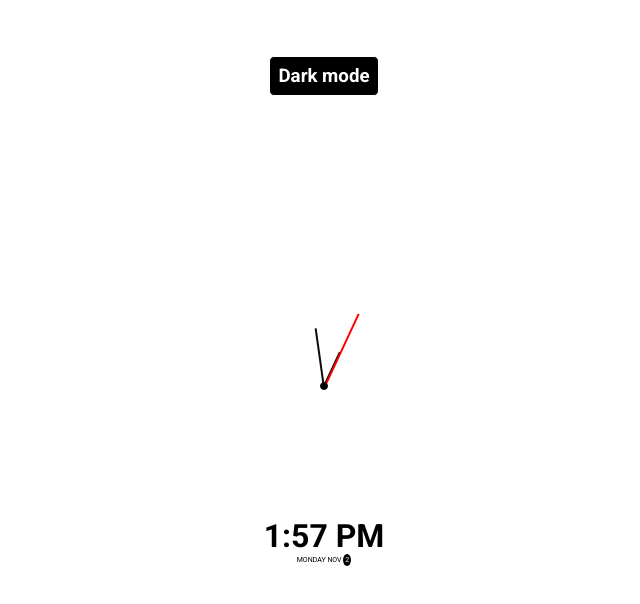
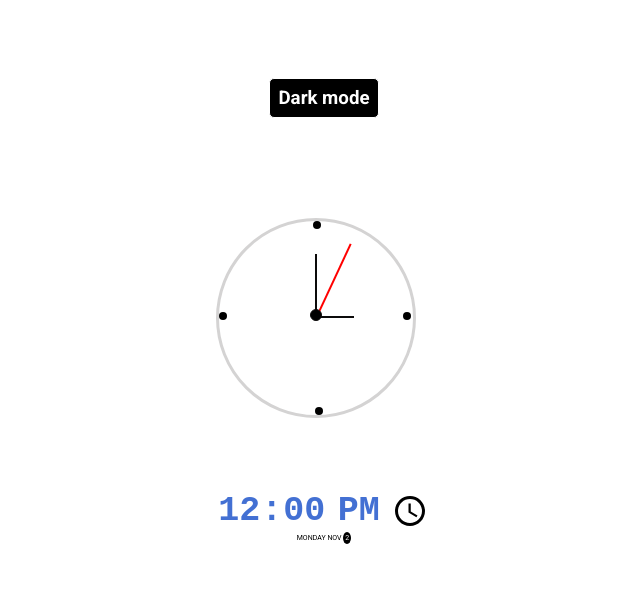
Before and after one commit to etoundijuniorpierre/code_everyday_challenge_100, a plain HTML site: page day_19_Theme Clock/index.html in a window 1280 px wide. Shown: the whole page, without its empty margins (316-956 px from the left). Drawn offline with Linux system fonts and the light colour scheme.

Commit message:
add v_custom projet day_19

```diff
--- a/day_19_Theme Clock/index.html
+++ b/day_19_Theme Clock/index.html
@@ -18,17 +18,24 @@
         <div class="clockBox">
             <div class="clock">
                 <div class="heure">
+
                     <div class="trait one"></div>
                     <div class="trait point"></div>
                     <div class="trait two"></div>
                     <div class="trait three"></div>
+
+                    <div class="min twelve"></div>
+                    <div class="min thirteen"></div>
+                    <div class="min thirty"></div>
+                    <div class="min fortyFive"></div>
                 </div>
             </div>
             <div class="clockNum">
                 <h1>
-                    1:57 PM
+                    <input type="time" value="12:00">
+
                 </h1>
-                <p>MONDAY NOV   <span>  2  </span></p>
+                <p>MONDAY NOV  <span>  2  </span></p>
             </div>
         </div>
     </div>
--- a/day_19_Theme Clock/script.js
+++ b/day_19_Theme Clock/script.js
@@ -5,20 +5,36 @@ var two = document.querySelector(".two");
 var point = document.querySelector(".point");
 var clockNum = document.querySelector(".clockNum");
 var container = document.querySelector(".container");
+var input = document.querySelector("input[type='time']")
 
-var interval = 0
+var interval = 0;
+var upmin = 0;
+var upheure = 0;
 
 function round() {
-    document.addEventListener("DOMContentLoaded", () =>{
+    document.addEventListener("DOMContentLoaded", () => {
 
-    setInterval(() => {
-        three.style.transform=`translate(-50%, 50%) rotate(${interval}deg) translate(50%, -50%)`
-        interval = interval+5;
-        if (interval >= 360) {
-            interval = 0;
-        }
-    }, 800);
-})}
+
+        setInterval(() => {
+            three.style.transform = `translate(-50%, 50%) rotate(${interval}deg) translate(50%, -50%)`;
+            interval = (interval + 5) % 360;
+
+            if (interval === 0) {
+                upmin++;
+                if (upmin > 60) {
+                    upmin = 0;
+                    upheure++;
+                }
+
+                const hours = 12 + upheure;
+                const minutes = upmin < 10 ? `0${upmin}` : upmin;
+                input.value = `${hours}:${minutes}`;
+            }
+        }, 800)
+    })
+}
+
+
 
 h3.addEventListener("click", () => {
     if (h3.style.background === "black") {
@@ -40,6 +56,8 @@ h3.addEventListener("click", () => {
         clockNum.style.color = "white";
         container.style.background = "black";
     }
+
+
 });
 
 
--- a/day_19_Theme Clock/style.css
+++ b/day_19_Theme Clock/style.css
@@ -33,8 +33,17 @@ h3 {
     background: black;
     color: white;
     margin-top: -200px;
-    margin-bottom: 200px;
+    margin-bottom: 100px;
     cursor: pointer;
+}
+
+h1 input{
+    border: none;
+    outline: none;
+    font-size: 35px;
+    margin-top: 50px;
+    font-weight: 700;
+    color: rgba(16, 74, 199, 0.788);
 }
 
 p span {
@@ -50,6 +59,7 @@ p {
 }
 
 .clock {
+    border: 3px solid rgb(212, 211, 211);
     height: 200px;
     width: 200px;
     border-radius: 100px;
@@ -76,30 +86,42 @@ p {
 
 .one {
     height: 60px;
-    top: 11%;
+    top: 12%;
     left: 44.5%;
-    transform: translate(-50%, 50%) rotate(-8deg) translate(50%, -50%);
+    transform: translate(-50%, 50%) rotate(0deg) translate(50%, -50%);
 
 }
 
 .two {
     height: 40px;
-    top: 21%;
+    top: 23%;
     left: 44%;
-    transform: translate(-50%, 50%) rotate(25deg) translate(50%, -50%);
+    transform: translate(-50%, 50%) rotate(90deg) translate(50%, -50%);
 
 }
 
 .three {
     height: 80px;
     color: red;
-    top: 0%;
+    top: 5px;
     left: 45%;
     transform: translate(-50%, 50%) rotate(0deg) translate(50%, -50%);
 
 }
 
 .point {
+    height: 12px;
+    width: 12px;
+    background: black;
+    border-radius: 100px;
+    border: 1ps solid blue;
+    transform: translate(-50%, -50%);
+    top: 43%;
+    left: 45%;
+    z-index: 1;
+}
+
+.min {
     height: 8px;
     width: 8px;
     background: black;
@@ -109,4 +131,25 @@ p {
     top: 40%;
     left: 45%;
     z-index: 1;
+    position: absolute;
 }
+
+.twelve {
+    top: 4px;
+    left: 98px;
+}
+
+.thirteen {
+    left: 188px;
+    top: 95px;
+}
+
+.thirty {
+    top: 190px;
+    left: 100px;
+}
+
+.fortyFive {
+    left: 4px;
+    top: 95px;
+}
```
